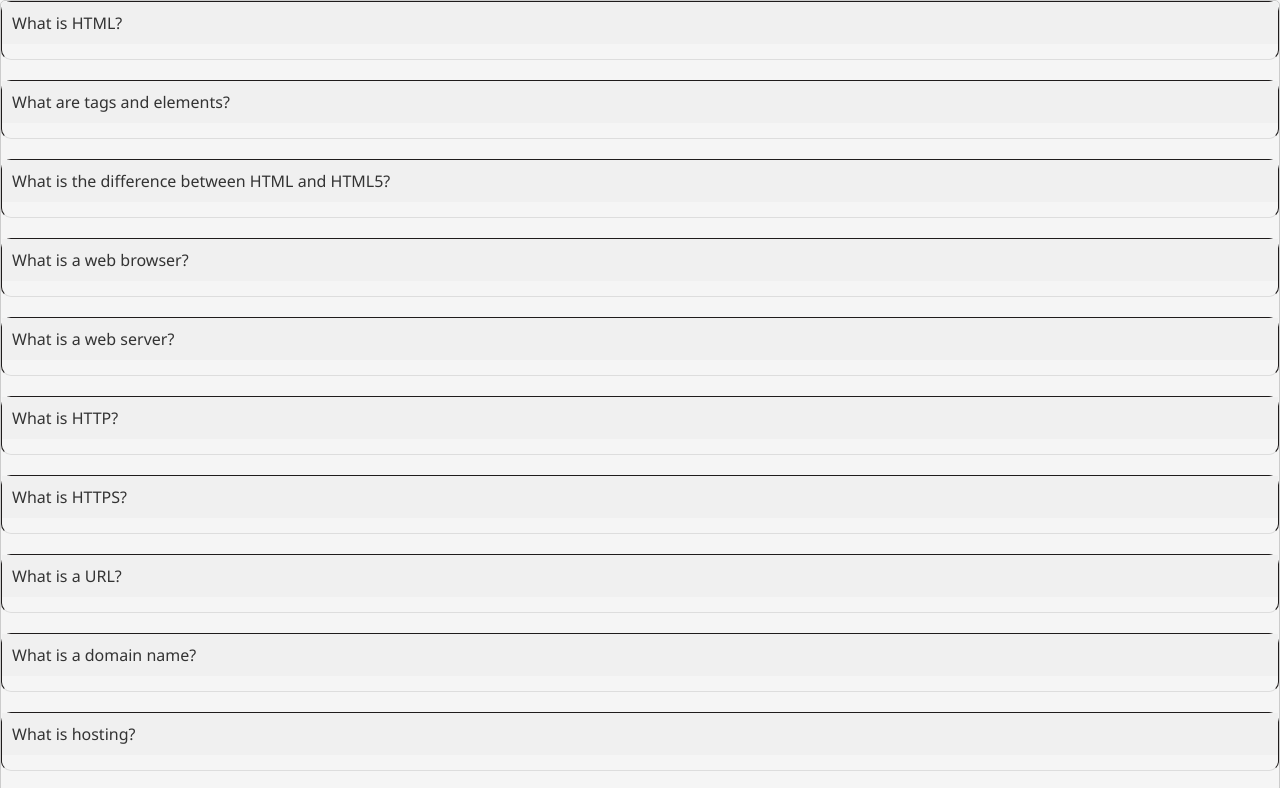
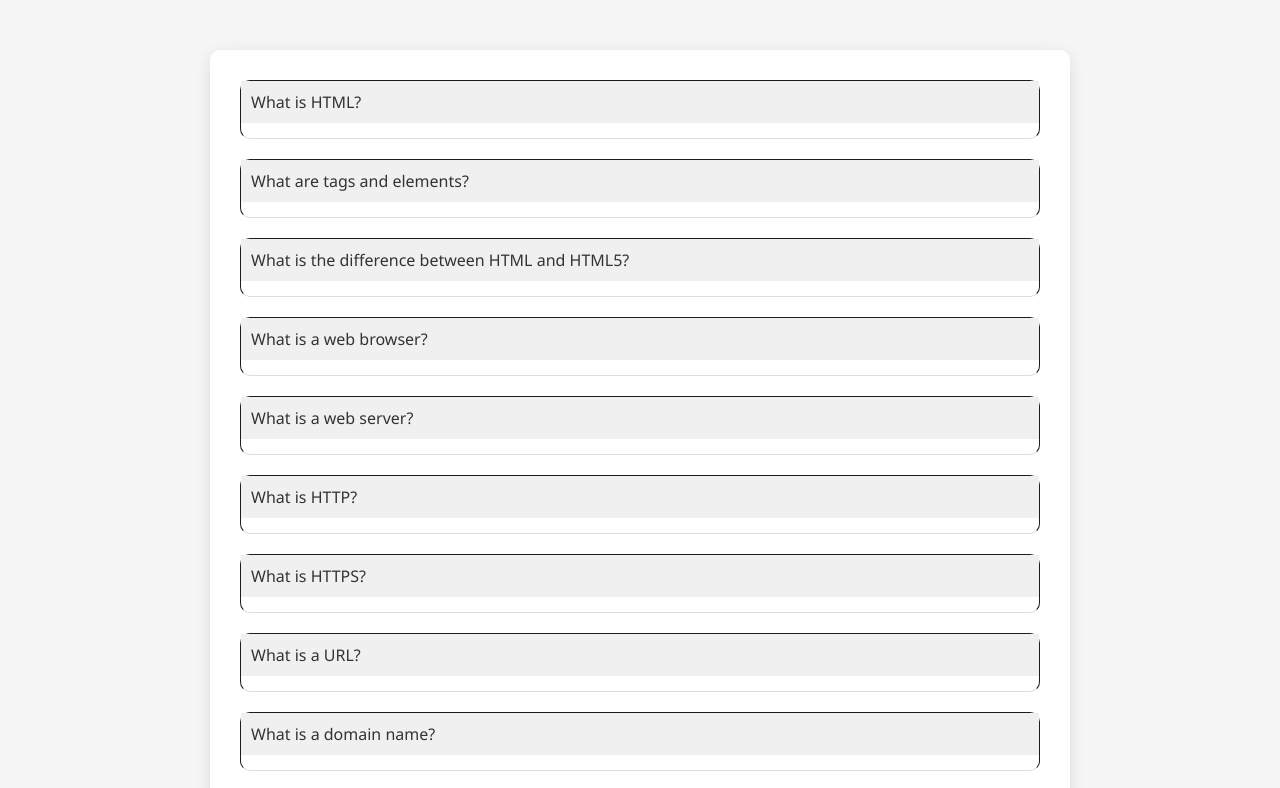
Before and after one commit to Shivansh-Bunkar/Practice, a website: page public/index.html in a window 1280 px wide. Shown: the top 788 px of the page. Drawn offline with Linux system fonts and the light colour scheme.

Commit message:
update source code

```diff
--- a/public/index.html
+++ b/public/index.html
@@ -8,7 +8,7 @@
     <title>FAQ Section</title>
 </head>
 <body>
-    <div class="faq">
+    <div class="container">
         <div class="faq-item">
             <div class="question">What is HTML?</div>
             <div class="answer">HTML is the standard markup language for web pages.</div>
```
